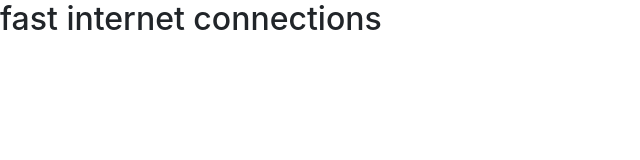
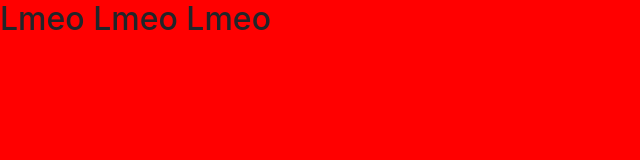
Before and after one commit to Leadstoyou/test1-, a website: page index.html in a window 1280 px wide. Shown: the whole page, without its empty margins (0-640 px from the left). Drawn offline with nearby package versions, Linux system fonts and the light colour scheme.

Commit message:
11:33 commmited

```diff
--- a/assests/style.css
+++ b/assests/style.css
@@ -1,3 +1,5 @@
-.body{
+
+body {
     background-color: red;
+
 }
--- a/index.html
+++ b/index.html
@@ -17,10 +17,9 @@
 <script src="node_modules/jquery/dist/jquery.min.js"></script>
 <script src="node_modules/popper.js/dist/popper.min.js"></script>
 <script>
-    var c = document.getElementById('app');
-    c.innerText = 'fast internet connections';
-    console.log('lmeo Lmeo Lmeo');
-
+    // $(document).ready(function() {
+    //     alert('lmeo Lmeo Lmeo');
+    // });
 </script>
 
 </html>
```
